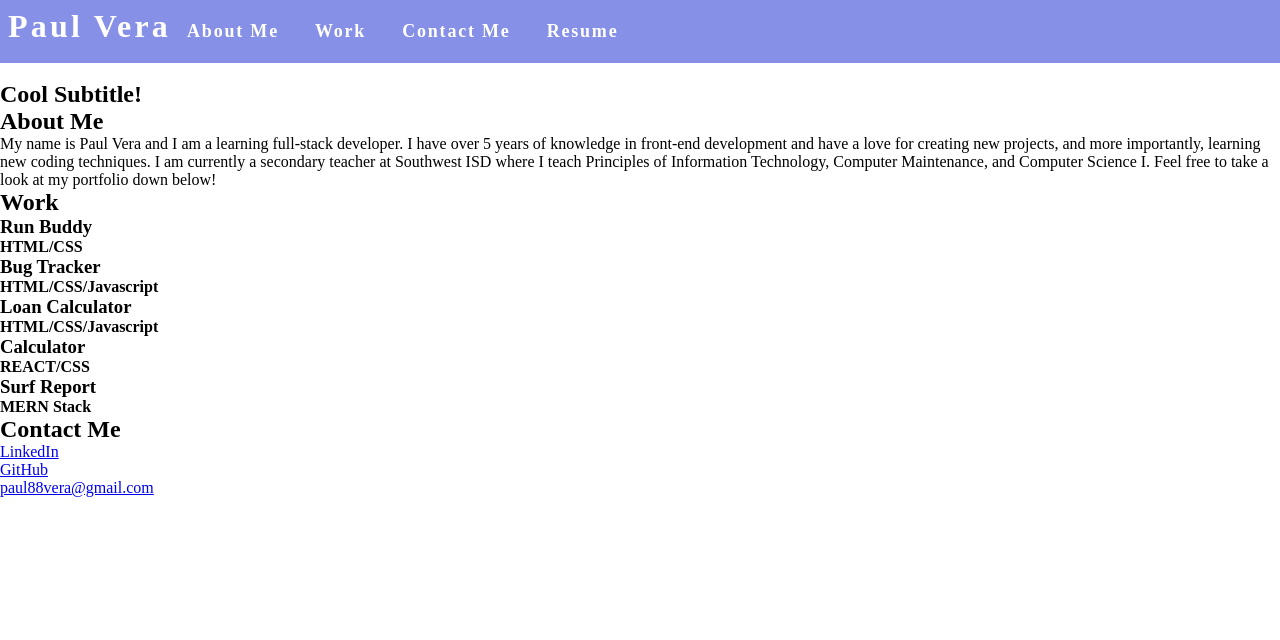
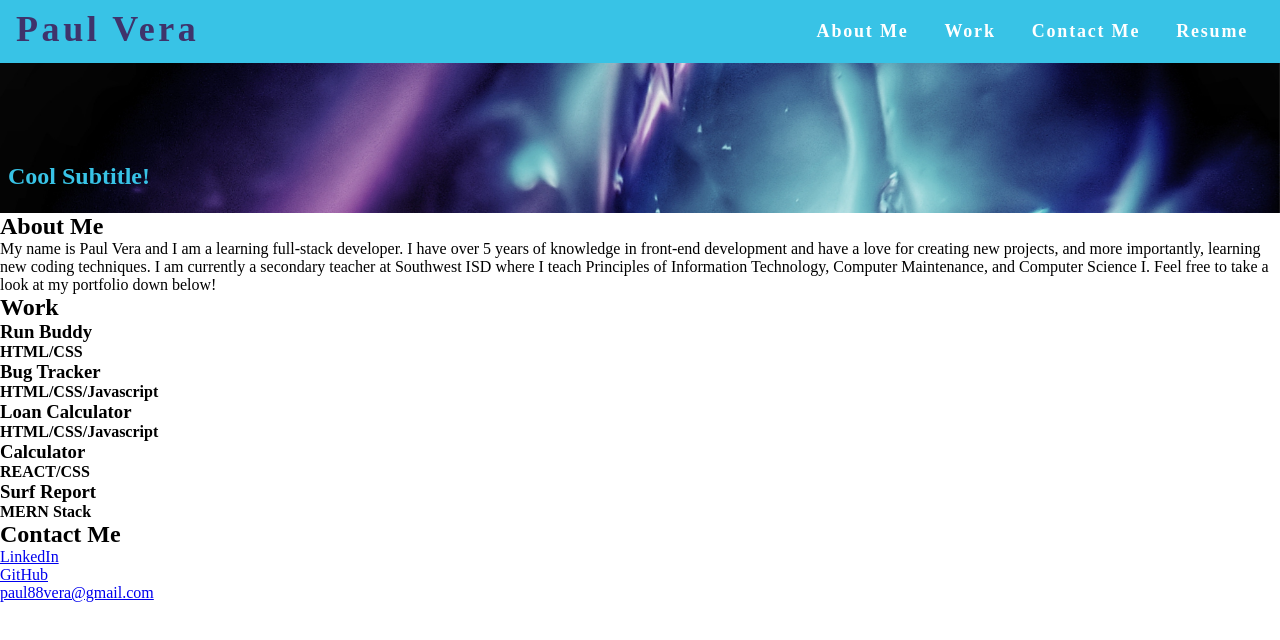
Before and after one commit to paul88vera/PaulVera-Portfolio, a plain HTML site: page index.html in a window 1280 px wide. Drawn offline with Linux system fonts and the light colour scheme.

Commit message:
flex header complete

```diff
--- a/assets/style.css
+++ b/assets/style.css
@@ -1,30 +1,42 @@
 :root {
- --main-color: rgb(134, 144, 230);
- --secondar-color: ;
+ --main-color: rgb(56, 195, 230);
+ --secondary-color: rgb(63, 51, 107);
  --tertiary-color: ;
 }
 * {
  margin: 0;
  padding: 0;
+ box-sizing: border-box;
 }
 header {
  width: 100%;
  height: auto;
- padding: .5em;
+ position: relative;
+ padding: .5em 1em;
  display: flex;
+ flex-wrap: wrap;
  background-color: var(--main-color);
 }
 header h1 {
  letter-spacing: .1em;
  color: #fff;
  font-weight: bolder;
+ text-align: center;
+ width: 100%;
+ font-size: 36px;
+}
+header h1 a {
+ text-decoration: none;
+ color: var(--secondary-color);
+}
+header nav {
+ text-align: center;
+ flex:1;
 }
 header nav ul {
  text-align: center;
- align-content: center;
-
 }
-header nav ul li {
+.nav-link {
  display: -ms-inline-flexbox;
  display: inline-flex;
  padding: .8em 1em;
@@ -37,3 +49,40 @@ header nav ul li a {
  letter-spacing: .1em;
  color: #fff;
 }
+/* Header End */
+/* Hero Banner Start */
+.hero {
+ width: 100%;
+ height: 150px;
+ text-align:right;
+ box-sizing: border-box;
+ background-image: url(./images/hero-background.jpg); /*image is sourced from Pexel.com*/
+ background-size: cover;
+ background-attachment: fixed;
+}
+.hero h2 {
+ position: absolute;
+ text-align: right;
+ right: 0;
+ top: 100px;
+ color: var(--main-color);
+}
+.hero-subtitle {
+ position: relative;
+ height: auto;
+ width: 150px;
+ right: 0;
+ background-color: var(--secondary-color);
+}
+
+/* Mobile-first Media Queries Start */
+@media screen and (min-width: 768px) {
+ header h1 {
+  width: 30%;
+  text-align: left;
+  font-size: 36px;
+ }
+ header nav ul{
+  text-align: right;
+ }
+}
--- a/index.html
+++ b/index.html
@@ -11,7 +11,7 @@
 
  <!-- Header Start -->
  <header>
-  <h1>Paul Vera</h1>
+  <h1><a href="/">Paul Vera</a></h1>
   <nav>
    <ul>
     <li class="nav-link"><a href="#About-Me">About Me</a></li>
@@ -22,10 +22,11 @@
  </nav>
  </header>
 
- <!-- Banner Start -->
+ <!-- Hero Banner Start -->
 <div class="hero">
- <img src="#" alt=""/>
- <h2>Cool Subtitle!</h2>
+  <div class="hero-subtitle">
+    <h2>Cool Subtitle!</h2>
+  </div>
 </div>
 
  <!-- About Me Section Start -->
```
Also changed, not shown: assets/images/hero-background.jpg (added).
